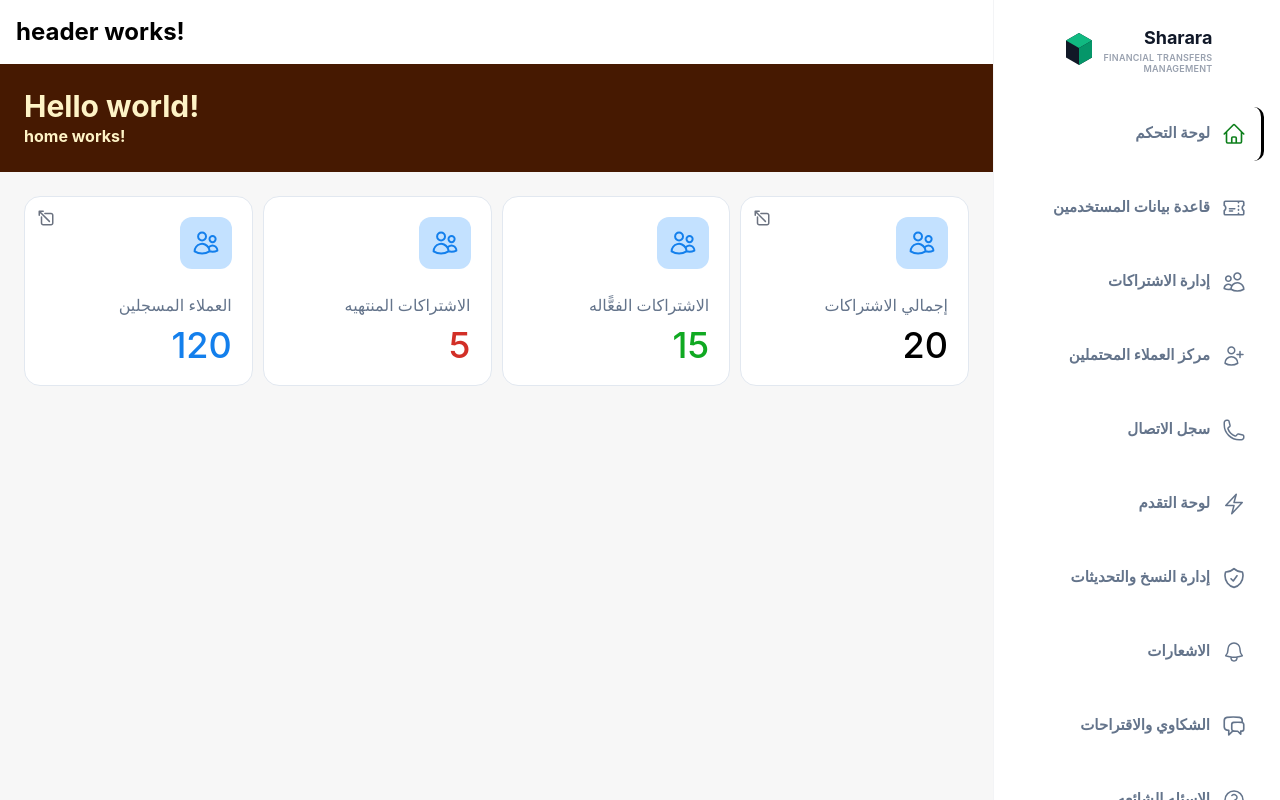
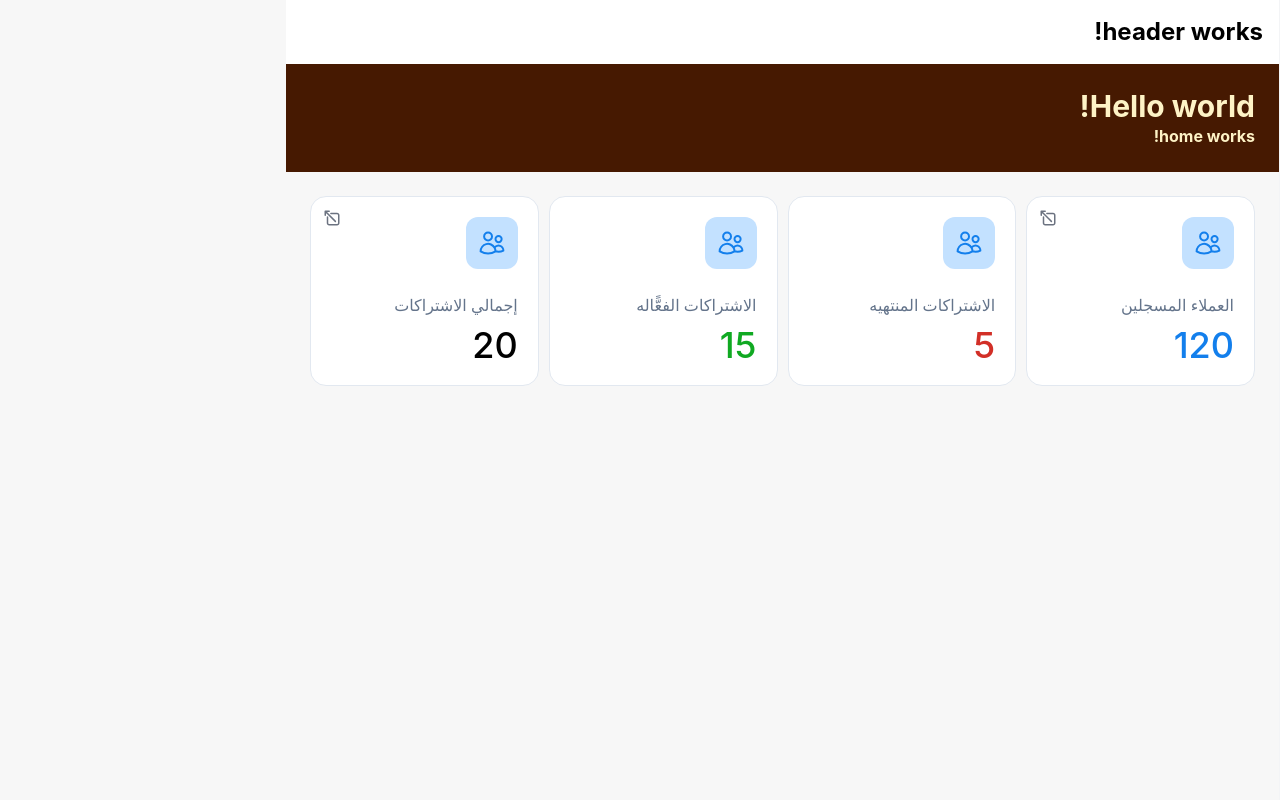
Before and after one commit to AbdelrhamanHaridy/Shararh-dashboard, an Angular app: page /home in a window 1280 px wide. Built offline with nearby package versions, Linux system fonts and the light colour scheme.

Commit message:
direction modifiad to rtl (arabic)

```diff
--- a/src/app/app.html
+++ b/src/app/app.html
@@ -1,9 +1,9 @@
 <!-- <router-outlet></router-outlet> -->
 
 <div class="flex min-h-screen">
+  <app-sidebar></app-sidebar>
   <main class="flex-1 min-h-screen overflow-x-auto w-full min-w-0">
     <app-header></app-header>
     <router-outlet></router-outlet>
   </main>
-  <app-sidebar></app-sidebar>
 </div>
--- a/src/app/core/components/sidebar/sidebar.html
+++ b/src/app/core/components/sidebar/sidebar.html
@@ -1,4 +1,4 @@
-<aside dir="ltr" class="flex h-screen w-71.75 flex-col border-l border-gray-100 bg-white py-6 overflow-auto">
+<aside class="flex h-screen w-71.75 flex-col border-l border-gray-100 bg-white py-6 overflow-auto">
     <!-- Logo -->
     <div class="mb-8 flex items-center justify-center gap-2 px-6">
         <svg width="34" height="34" viewBox="0 0 34 34" fill="none" xmlns="http://www.w3.org/2000/svg">
@@ -20,19 +20,19 @@
             <!-- #0D7F1A -->
             <!-- Active item *ngIf="item.active" -->
             <a [routerLink]="item.route" routerLinkActive="is-active" #rla="routerLinkActive"
-                [routerLinkActiveOptions]="{ exact: false }" class="relative flex items-center justify-end gap-3 rounded-[10px] bg-transparent p-3.75
+                [routerLinkActiveOptions]="{ exact: false }" class="relative flex items-center  gap-3 rounded-[10px] bg-transparent p-3.75
                         border-r-3  border-transparent
                         transition-all duration-1000" [class.border-primary]="rla.isActive"
                 [class.bg-primary-op-8]="rla.isActive">
-
-                <span class="text-[15px] font-semibold text-text-secondary" [class.text-text-success]="rla.isActive">
-                    {{ item.label }}
-                </span>
 
                 <span class="flex h-6 w-6 shrink-0 items-center justify-center">
                     <img [class.active-svg]="rla.isActive" [src]="'assets/icons/sidebar/' + item.icon"
                         [alt]="item.label" class="h-6 w-6 object-contain" />
                 </span>
+                <span class="text-[15px] font-semibold text-text-secondary" [class.text-text-success]="rla.isActive">
+                    {{ item.label }}
+                </span>
+
             </a>
             <!-- Regular item -->
             <!-- <a *ngIf="!item.active" [routerLink]="item.route"
--- a/src/app/dashboard/shared/components/shared-kpi-card/shared-kpi-card.html
+++ b/src/app/dashboard/shared/components/shared-kpi-card/shared-kpi-card.html
@@ -1,4 +1,4 @@
-<div class="p-5 bg-white rounded-2xl border border-[#E2E8F0] flex flex-col items-end gap-6 relative">
+<div class="p-5 bg-white rounded-2xl border border-[#E2E8F0] flex flex-col  items-start gap-6 relative">
     @if (navigateLink()) {
     <a [href]="navigateLink()" class="absolute top-3 left-3 cursor-pointer">
         <img src="assets/icons/cards/link_navigate.svg" alt="Navigate">
@@ -7,7 +7,7 @@
     <div [style.backgroundColor]="iconBgColor()" class="rounded-xl p-3">
         <img [src]="iconPath()" [alt]="title()">
     </div>
-    <div class="flex flex-col items-end gap-2 w-fit">
+    <div class="flex flex-col gap-2 w-fit">
         <p class="text-base font-medium text-text-secondary">{{ title() }}</p>
         <span [style.color]="numberColor()" class="text-4xl font-medium">{{ number() }}</span>
     </div>
--- a/src/index.html
+++ b/src/index.html
@@ -1,5 +1,5 @@
 <!doctype html>
-<html lang="en">
+<html lang="ar" dir="rtl">
 <head>
   <meta charset="utf-8">
   <title>ShararaProject</title>
```
